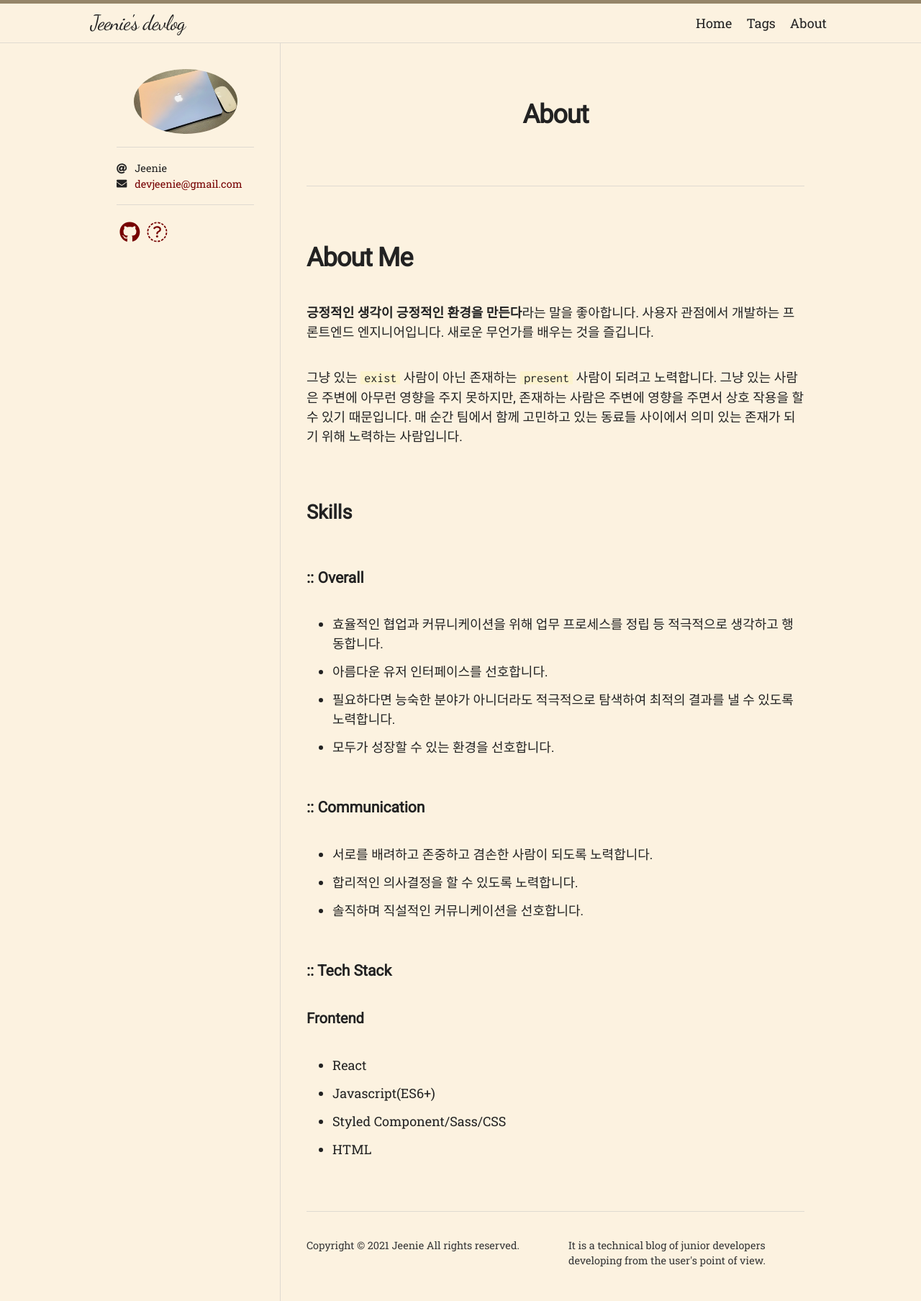
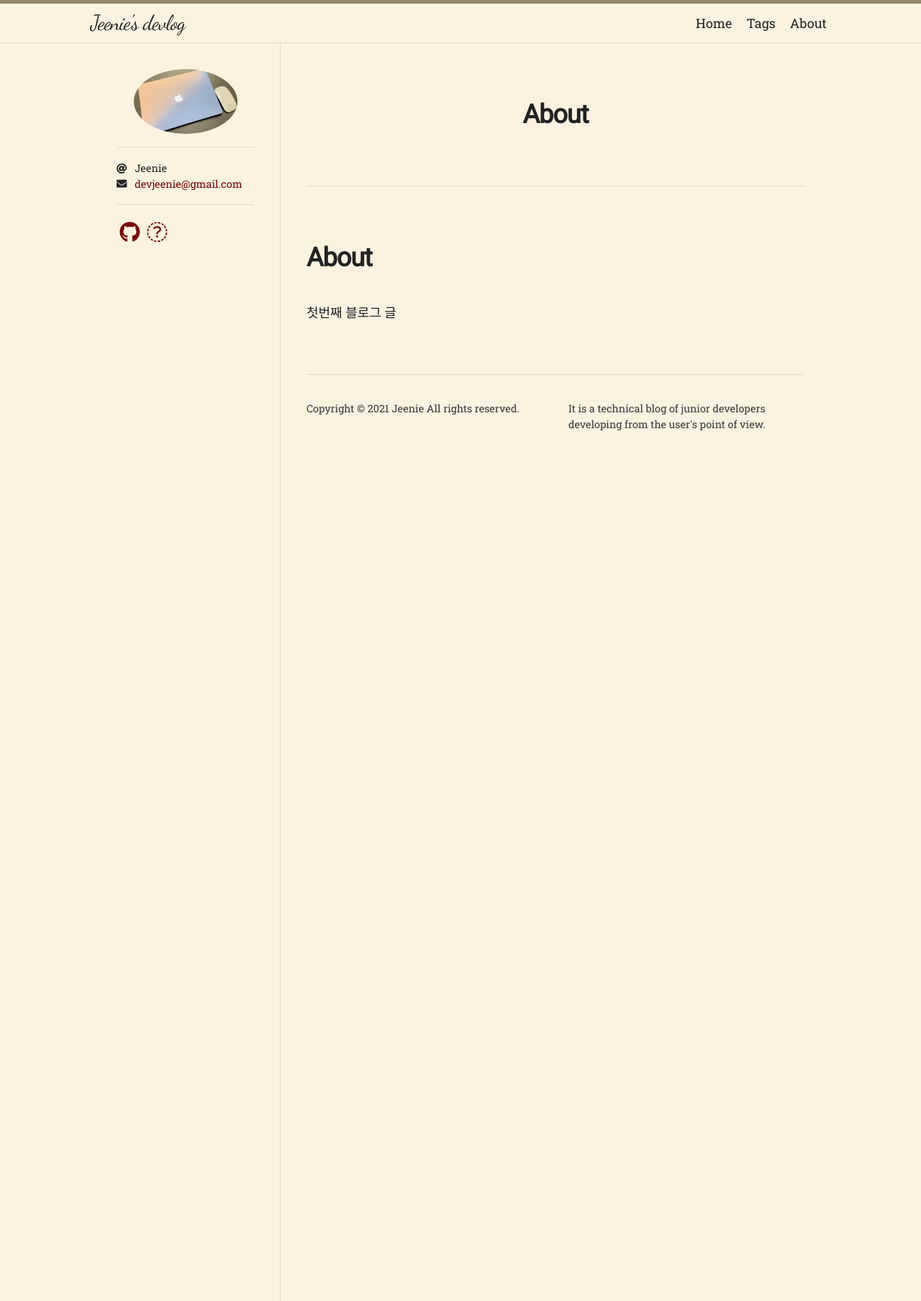
Before and after one commit to dev-Jeenie/dev-Jeenie.github.io, a Jekyll site: the page built from about.md, in a window 1280 px wide. Shown: the whole page at 72% size. Built offline with Jekyll 4.4.1, drawn with Linux system fonts in a browser that asks for light colours; nearby versions of some CDN libraries; some web fonts are replaced.

Commit message:
first blog

```diff
--- a/about.md
+++ b/about.md
@@ -4,34 +4,6 @@ title: About
 permalink: /about/
 ---
 
-# About Me
+# About
 
-**긍정적인 생각이 긍정적인 환경을 만든다**라는 말을 좋아합니다. 사용자 관점에서 개발하는 프론트엔드 엔지니어입니다. 새로운 무언가를 배우는 것을 즐깁니다.
-
-그냥 있는 `exist` 사람이 아닌 존재하는 `present` 사람이 되려고 노력합니다.
-그냥 있는 사람은 주변에 아무런 영향을 주지 못하지만, 존재하는 사람은 주변에 영향을 주면서 상호 작용을 할 수 있기 때문입니다.
-매 순간 팀에서 함께 고민하고 있는 동료들 사이에서 의미 있는 존재가 되기 위해 노력하는 사람입니다.
-
-## Skills
-
-### :: Overall
-
-- 효율적인 협업과 커뮤니케이션을 위해 업무 프로세스를 정립 등 적극적으로 생각하고 행동합니다.
-- 아름다운 유저 인터페이스를 선호합니다.
-- 필요하다면 능숙한 분야가 아니더라도 적극적으로 탐색하여 최적의 결과를 낼 수 있도록 노력합니다.
-- 모두가 성장할 수 있는 환경을 선호합니다.
-
-### :: Communication
-
-- 서로를 배려하고 존중하고 겸손한 사람이 되도록 노력합니다.
-- 합리적인 의사결정을 할 수 있도록 노력합니다.
-- 솔직하며 직설적인 커뮤니케이션을 선호합니다.
-
-### :: Tech Stack
-
-#### Frontend
-
-- React
-- Javascript(ES6+)
-- Styled Component/Sass/CSS
-- HTML
+첫번째 블로그 글
```
